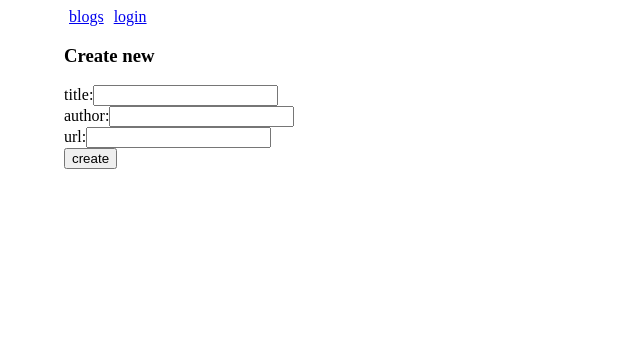
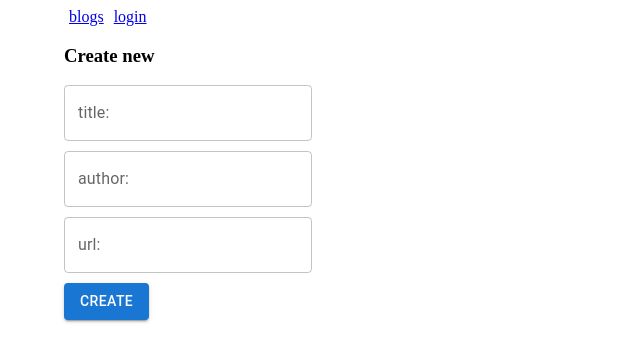
Before and after one commit to Verdecelulandres/Part5-FSO, a React (Vite) app: page /create in a window 1280 px wide. Shown: the top 362 px of the page, without its empty margins (0-640 px from the left). Built offline with nearby package versions, Linux system fonts and the light colour scheme; no server answers.

Commit message:
update: use mUI to style forms

```diff
--- a/src/components/CreateBlogForm.jsx
+++ b/src/components/CreateBlogForm.jsx
@@ -1,4 +1,5 @@
 import { useState } from 'react';
+import { TextField, Button } from '@mui/material';
 
 const CreateBlogForm = ({ createNewBlog }) => {
 
@@ -31,45 +32,47 @@
     setBlogAuthor('');
     setBlogUrl('');
   }
+  const inputSpacing = { marginBottom: 10 };
 
   return (
     <>
       <h3>Create new</h3>
       <form onSubmit={handleSubmit}>
         <div>
-          <label>
-            title:
-            <input
+          <TextField
+            label="title:"
             type="text"
             onChange={handleBlogChange}
             value={blogTitle}
             name="blogTitle"
+            style={inputSpacing}
           />
-          </label>
         </div>
         <div>
-          <label>
-            author:
-            <input
+          <TextField
+            label="author:"
             type="text"
             onChange={handleBlogChange}
             value={blogAuthor}
             name="blogAuthor"
+            style={inputSpacing}
           />
-          </label>
         </div>
         <div>
-          <label>
-            url:
-            <input
+          <TextField
+            label="url:"
             type="text"
             onChange={handleBlogChange}
             value={blogUrl}
             name="blogUrl"
+            style={inputSpacing}
           />
-          </label>
         </div>
-        <button type="submit">create</button>
+        <div>
+          <Button type="submit" variant="contained">
+            create
+          </Button>
+        </div>
       </form>
     </>
   );
--- a/src/components/LoginForm.jsx
+++ b/src/components/LoginForm.jsx
@@ -1,4 +1,5 @@
 import { useState } from 'react';
+import { TextField, Button } from '@mui/material';
 
 const LoginForm = ({ login }) => {
 
@@ -17,26 +18,27 @@
       <h2>Login to application</h2>
       <form onSubmit={handleLogin}>
         <div>
-          <label>
-            username
-            <input
+          <TextField
+            label="username"
             type="text"
             onChange={({ target }) => setUsername(target.value)}
             value={username}
           />
-          </label>
         </div>
         <div>
-          <label>
-            password
-            <input
+          <TextField
+            label="password"
             type="password"
             onChange={({ target }) => setPassword(target.value)}
             value={password}
+            style={{ marginTop: 10 }}
           />
-          </label>
         </div>
-        <button type="submit">login</button>
+        <div>
+          <Button type="submit" variant="contained" style={{ marginTop: 10 }}>
+            login
+          </Button>
+        </div>
       </form>
 
     </>
```
Lines whose indentation alone changed are shown as unchanged.
